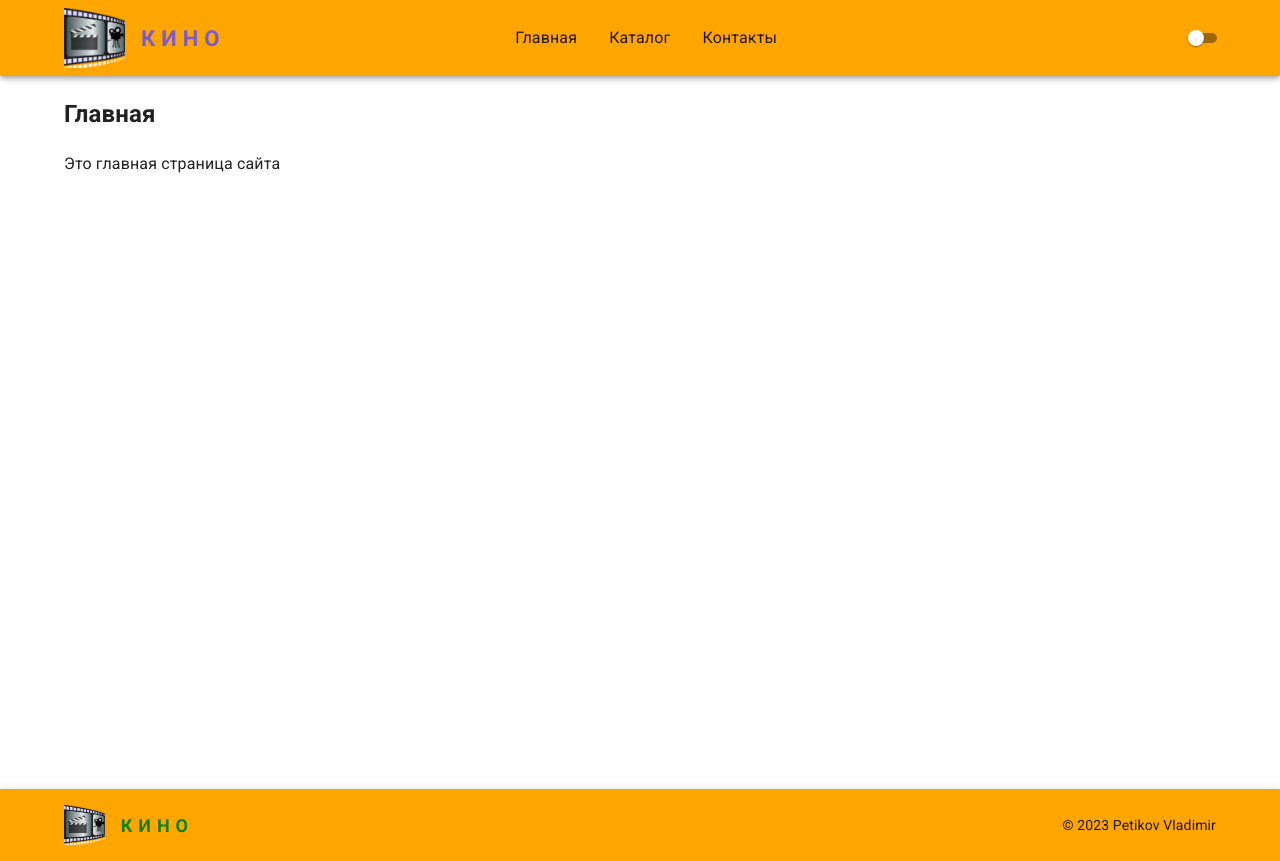
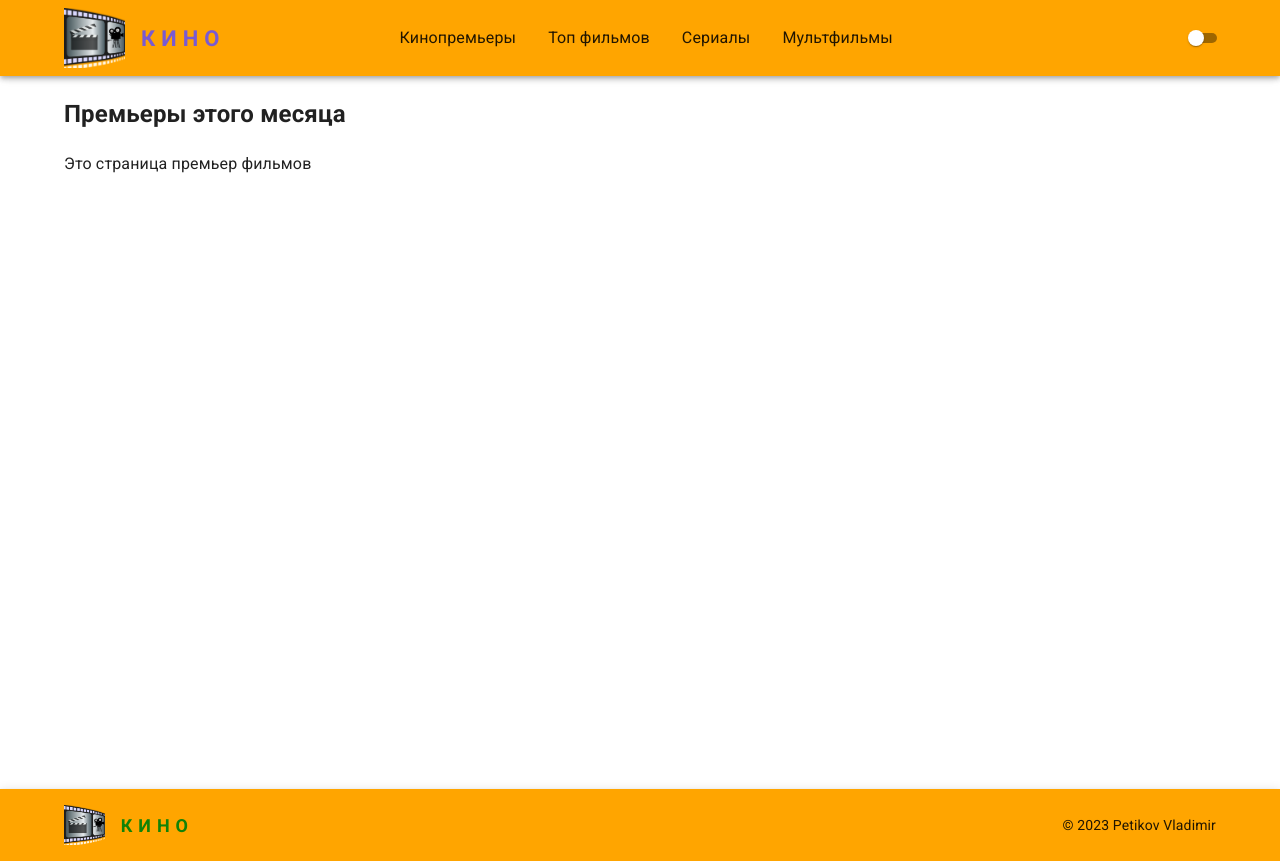
Before and after one commit to petikov-w/mui-250423, a React (Create React App) app: page / in a window 1280 px wide. Built offline with nearby package versions, Linux system fonts and the light colour scheme.

Commit message:
020623-1230 Новое меню и страницы

```diff
--- a/src/App.jsx
+++ b/src/App.jsx
@@ -1,22 +1,23 @@
 import { Route, RouterProvider, createBrowserRouter, createRoutesFromElements } from 'react-router-dom';
 
-import { HomePage } from './pages/HomePage';
-import { CatalogPage } from './pages/CatalogPage';
 import { ContactPage } from './pages/ContactPage';
 import { SinglePage } from './pages/SinglePage';
 import { NotFoundPage } from './pages/NotFoundPage';
 import { Layout } from './components/Layout';
-
-
-
+import { PremierPage } from './pages/PremierPage';
+import { SerialPage } from './pages/SerialPage';
+import { MultPage } from './pages/MultPage';
+import { TopPage } from './pages/TopPage';
 
 function App() {
 
 
   const router = createBrowserRouter(createRoutesFromElements(
       <Route path="/" element={<Layout />} >
-          <Route index element={<HomePage />} />
-          <Route path="films" element={<CatalogPage />} />
+          <Route index element={<PremierPage />} />
+          <Route path="films" element={<TopPage />} />
+          <Route path="serials" element={<SerialPage />} />
+          <Route path="mults" element={<MultPage />} />
           <Route path="contacts" element={<ContactPage />} />
           <Route path="films/:id" element={<SinglePage />} />
           <Route path="*" element={<NotFoundPage />} />
--- a/src/components/Header_v2.jsx
+++ b/src/components/Header_v2.jsx
@@ -16,9 +16,11 @@ import { MyContext } from './Context';
 
 const drawerWidth = 240;
 
-const navItems = [{id: 1, navItem: 'Главная', path: '/'},
-                  {id: 2, navItem: 'Каталог', path: '/films?page=1'},
-                  {id: 3, navItem: 'Контакты', path: '/contacts'}];
+const navItems = [{id: 1, navItem: 'Кинопремьеры', path: '/'},
+                  {id: 2, navItem: 'Топ фильмов', path: '/films?page=1'},
+                  {id: 3, navItem: 'Сериалы', path: '/serials'},
+                  {id: 4, navItem: 'Мультфильмы', path: '/mults'},
+                ];
 
 export const Header_v2 = (props) => {
 
--- /dev/null
+++ b/src/pages/MultPage.jsx
@@ -0,0 +1,15 @@
+// import { Helmet } from 'react-helmet';
+
+export const MultPage = () => {
+
+    return (
+        <>
+            {/* <Helmet>
+                <title>Cinema Box - Главная</title>
+            </Helmet> */}
+                <h2>Мультфильмы</h2>
+                <p>Это страница мультфильмов</p>
+        </>
+
+    );
+};
--- /dev/null
+++ b/src/pages/PremierPage.jsx
@@ -0,0 +1,15 @@
+// import { Helmet } from 'react-helmet';
+
+export const PremierPage = () => {
+
+    return (
+        <>
+            {/* <Helmet>
+                <title>Cinema Box - Главная</title>
+            </Helmet> */}
+                <h2>Премьеры этого месяца</h2>
+                <p>Это страница премьер фильмов</p>
+        </>
+
+    );
+};
--- a/src/pages/HomePage.jsx
+++ b/src/pages/SerialPage.jsx
@@ -1,14 +1,14 @@
 // import { Helmet } from 'react-helmet';
 
-export const HomePage = () => {
+export const SerialPage = () => {
 
     return (
         <>
             {/* <Helmet>
                 <title>Cinema Box - Главная</title>
             </Helmet> */}
-                <h2>Главная</h2>
-                <p>Это главная страница сайта</p>
+                <h2>Сериалы</h2>
+                <p>Это страница сериалов</p>
         </>
 
     );
```
Also changed, not shown: src/pages/TopPage.jsx (renamed from src/pages/CatalogPage.jsx, +5 -8 lines).
